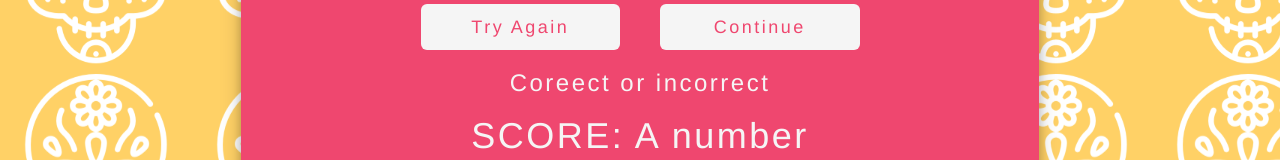
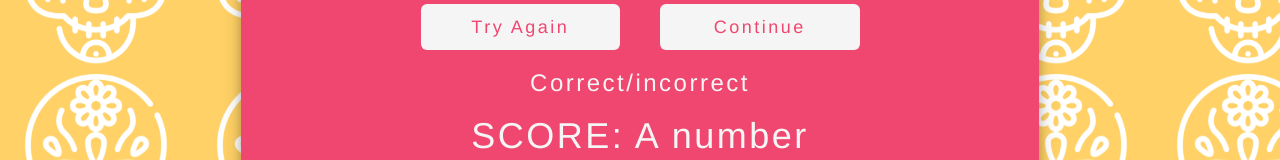
Before and after one commit to ms-lillianlo/chiSLANGo, a React (Create React App) app in the folder client/: page /about in a window 1280 px wide. Shown: the part 534-694 px from the top of the page. Built offline with nearby package versions, Linux system fonts and the light colour scheme.

Commit message:
fixed typo

```diff
--- a/client/src/home.js
+++ b/client/src/home.js
@@ -22,7 +22,7 @@ class Home extends Component {
             </form>
             <button id="tryAgain" name="redo" className="btn btn-lg hvr-grow small">Try Again</button>
             <button id="nextQuestion" name="continueButton" className="btn btn-lg hvr-grow small">Continue</button>
-            <h3>Coreect or incorrect</h3>
+            <h3>Correct/incorrect</h3>
             <h1>SCORE: A number</h1>
             <Link to="/" className="btn btn-lg hvr-grow large">Log Out</Link>
         </div>
```
